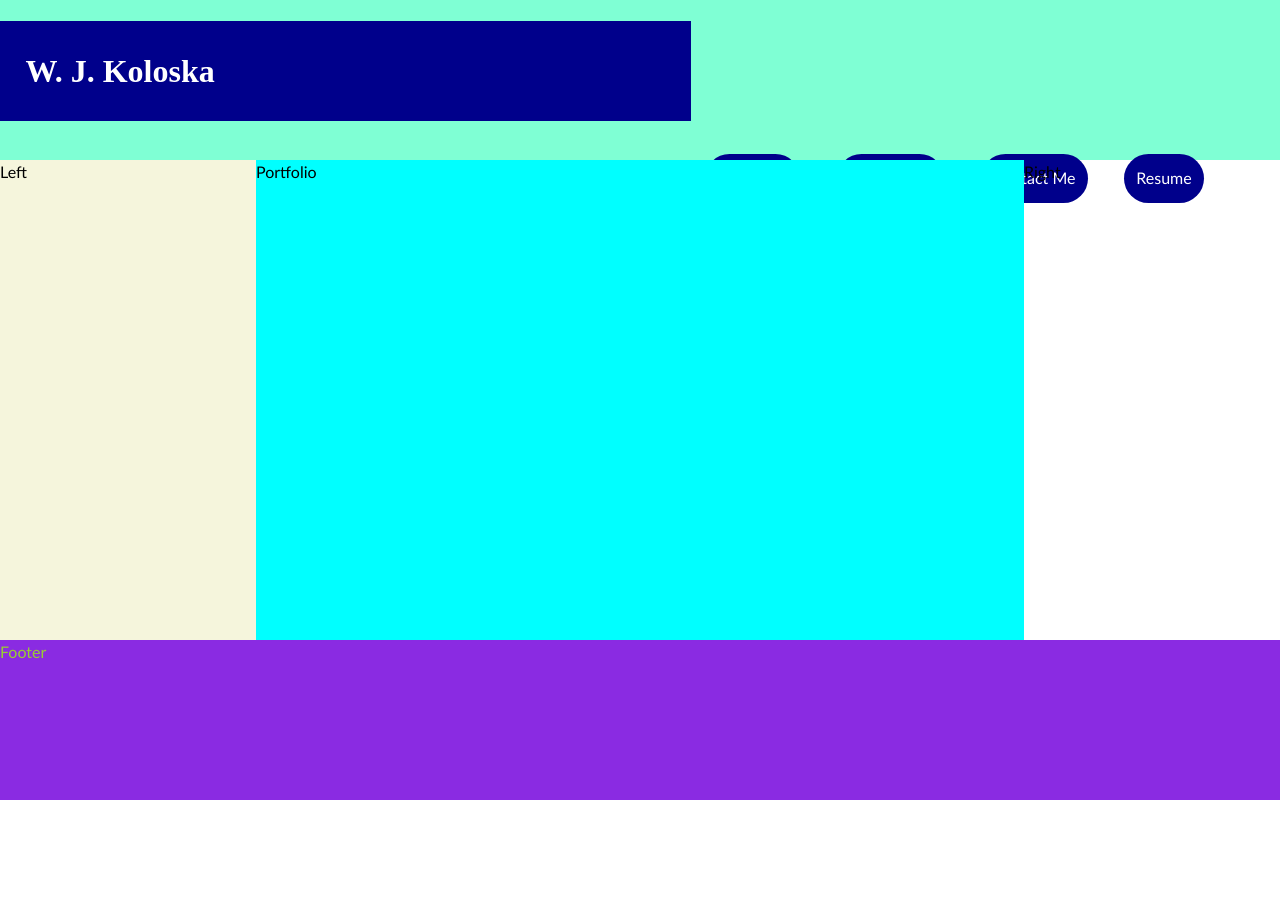
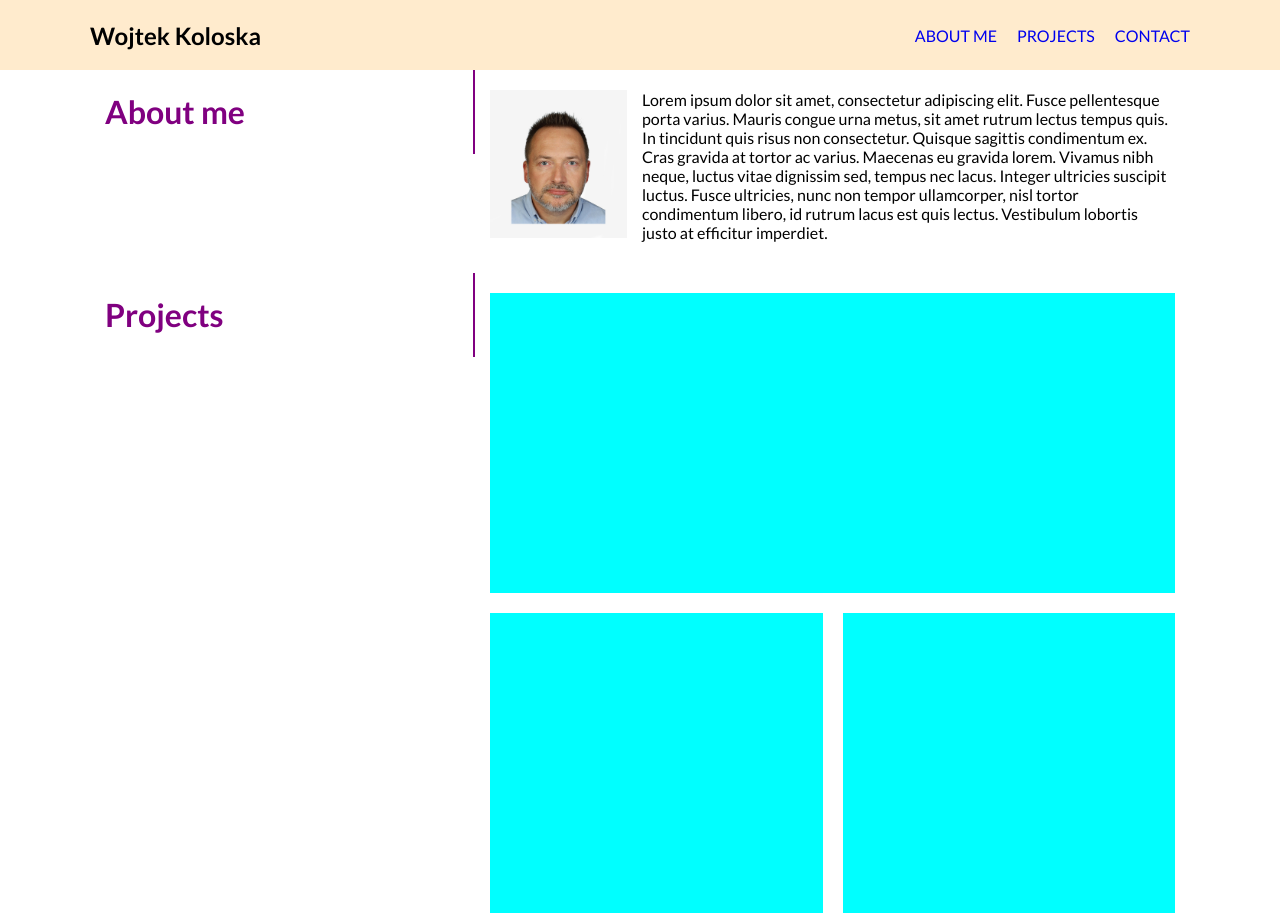
Before and after one commit to W-JK/WC2_Portfolio, a plain HTML site: page index.html in a window 1280 px wide. Shown: the top 916 px of the page. Before the commit the page ends 800 px from the top, so only its background shows below. Drawn offline with Linux system fonts and the light colour scheme; files that its build step writes are made by us from their sources; grey boxes are pictures that could not be loaded.

Commit message:
portfolio fonts & media Q

```diff
--- a/css/style.css
+++ b/css/style.css
@@ -1,142 +1,132 @@
-body {
+* {
+
+  box-sizing: border-box;
   margin: 0;
   padding: 0;
-  font-family: 'Trebuchet MS', 'Lucida Sans Unicode', 'Lucida Grande', 'Lucida Sans', Arial, sans-serif;
-  line-height: 1.5;
-
 }
 
-.mainGrid, html, body {
-  height: 100%;
-  min-width: 400px;
-  margin: 0;
+body {
+  font-family: 'Lato', Arial, sans-serif;
 }
 
-.mainGrid{
-  display: grid;
-  min-height: 100%;
-  grid-template-rows: 20% 60% 20%;
-  grid-template-columns: 20% 60% 20%;
-  grid-template-areas:
-  "header-wraper header-wraper header-wraper"
-  "assideLeft portfolio-wrapper assideRight"
-  "Footer Footer Footer"
-
- }
-/* mainGrid elements --------------------------- */
-
-
-
- #header-wraper {
-
-  grid-area: header-wraper;
-  background-color: aquamarine;
-
-
+.container {
+  width: 100%;
+  max-width: 1100px;
+  margin: 0 auto;
 }
 
-
- #assideLeft {
-  grid-area: assideLeft;
-  background-color: beige;
-
- }
- #aassideRight {
-  grid-area: assideRight;
-  background-color: rgb(11, 146, 236);
+header {
+  width: 100%;
+  display: flex;
+  align-items: center;
+  justify-content: space-between;
+  background-color: blanchedalmond;
+  height: 70px;
 }
 
-#portfolio-wrapper{
-  grid-area: portfolio-wrapper;
-  background-color: aqua;
-}
-#Footer {
-  grid-area: Footer ;
-  background-color:blueviolet;
+header nav {
+  display: flex;
+  width: fit-content;
+  align-items: center;
+  justify-content: space-between;
+  width: 100%;
 }
 
-/* mainGrid elements --------------------------- */
+header nav ul {
+  display: flex;
+}
+header nav ul li {
 
-
- /* no display ? */
- .page-banner-main {
-
-  background-size: cover;
-  background-repeat: no-repeat;
-  background-image: url(../images/02-hero-bg.jpg);
-
+  list-style: none;
+  margin-right: 20px;
+}
+header nav ul li:last-child {
+  margin-right: 0;
+}
+header nav ul li a {
+  text-decoration: none;
+  text-transform: uppercase;
 }
 
-/* NAV section */
-
-#myName {
-  display:block;
-  flex-direction: row;
-  align-items: flex-end;
-  position: inherit;
-
+.container {
+  width: 100%;
+  display: flex;
 }
 
-#myName h1 { /*name */
-  width: 50%;
-  font-family: 'Times New Roman', Times, serif;
-  font-size: 200%;
-  padding: 2%;
-  color: white;
-  background-color: darkblue;
-
-
+.container .container-left {
+  height: 100%;
+  border-right: 2px solid purple;
+  padding: 20px 15px;
+  width: 35%;
 }
 
- /* about me */
-#navigationGroup {
-  display: flex;
-  justify-content:right;
-  position: inherit;
-  gap: 1%;
-  padding-right: 5%;
-
-
-
-
-
-
+.container .container-left h2 {
+  font-size: 32px;
+  line-height: 44px;
+  color: purple;
 }
 
-#navigationGroup a  { /*kursor change on About */
-  cursor: pointer;
-  text-decoration: none;
-
-  color: white;
-  background-color: darkblue; /* buttons */
-  border-radius: 3rem;
-  padding: 1%;
-  margin: 1%;
-
-
+.container .container-right {
+  width: 65%;
+  float: left;
+  padding: 20px 15px;
 }
 
-/* NAV section */
-
-
-
-
-
-
-
- /*------------------- bylo -------------- */
-h1 {
-  font-size: xx-large;
-},
-h2,
-h3,
-h4,
-h5,
-h6 {
-  margin: 0;
+.container .container-right img {
+  height: auto;
+  width: 20%;
+  float: left;
+  margin: 0 15px 15px 0;
 }
 
-p {
-  margin: 0;
-  color:yellowgreen;
+.container .container-right p {
+  float: left;
 }
+
+.projects .container-right {
+  display: flex;
+  flex-wrap: wrap;
+}
+
+.project {
+  flex-basis: calc(50% - 10px);
+  background-color: aqua;
+  height: 300px;
+  margin-bottom: 20px;
+  margin-right: 20px;
+}
+.project:first-child {
+  flex-basis: 100%;
+  margin-bottom: 20px;
+}
+.project:nth-child(2n + 1) {
+  margin-right: 0;
+}
+
+@media screen and (max-width: 768px) {
+
+  .container {
+      flex-direction: column;
+  }
+  .container .container-left {
+      width: 100%;
+      border-right: none;
+      border-bottom: 2px solid purple;
+  }
+  .container .container-right {
+      width: 100%;
+  }
+  .project {
+      flex-basis: 100%;
+      height: 200px;
+      margin-bottom: 20px;
+      margin-right: 0px;
+  }
+  nav {
+      flex-direction: column;
+      align-items: center;
+  }
+  .name {
+      margin-bottom: 7px;
+  }
+}
--- a/index.html
+++ b/index.html
@@ -1,62 +1,65 @@
 <!DOCTYPE html>
-<html lang="en-gb">
-
+<html lang="en">
 <head>
     <meta charset="UTF-8">
+    <meta http-equiv="X-UA-Compatible" content="IE=edge">
     <meta name="viewport" content="width=device-width, initial-scale=1.0">
-  <meta http-equiv="X-UA-Compatible" content="ie=edge">
-  <title>WJK Web Development </title>
-  <link rel="stylesheet" href="./css/style.css" />
+    <title>WJK Portfolio</title>
+    <link href="https://fonts.googleapis.com/css2?family=Lato:wght@300;400;700&display=swap" rel="stylesheet">
+    <link rel="stylesheet" href="style.css">
 </head>
+<body>
+    <header>
+        <div class="container">
 
-<body>
+            <nav class="main-nav">
+                <div class="name">
+                    <h1>Wojtek Koloska</h1>
+                </div>
+                <ul>
+                    <li><a href="#">About me</a></li>
+                    <li><a href="#">Projects</a></li>
+                    <li><a href="#">Contact</a></li>
+                </ul>
+            </nav>
+        </div>
+    </header>
+    <main>
+        <!-- section.klasa i tab -->
+        <section class="about">
+            <div class="container">
+                <div class="container-left">
+                    <h2>About me</h2>
+                </div>
+                <div class="container-right">
 
-  <main id="page-wrapper" class="mainGrid">
-  <!-- Header ----------------------------------------------------------- -->
-
-
-     <!---   Nav Bar  -->
-  <header id="header-wraper" class="header">
-
-    <div id="myName" >
-      <h1>W. J. Koloska </h1>
+                    <p>
+                        <img src="./assets/dowód_IMG_0293 kopia2grey.jpg" alt="My face">
+                        Lorem ipsum dolor sit amet, consectetur adipiscing elit. Fusce pellentesque porta varius. Mauris congue urna metus, sit amet rutrum lectus tempus quis. In tincidunt quis risus non consectetur. Quisque sagittis condimentum ex. Cras gravida at tortor ac varius. Maecenas eu gravida lorem. Vivamus nibh neque, luctus vitae dignissim sed, tempus nec lacus. Integer ultricies suscipit luctus. Fusce ultricies, nunc non tempor ullamcorper, nisl tortor condimentum libero, id rutrum lacus est quis lectus. Vestibulum lobortis justo at efficitur imperdiet.</p>
                 </div>
-
-    <nav id="navigationGroup" class="main-navigation">
-        <a href="#"> About Me </a>
-        <a href="#"> My Projects </a>
-        <a href="#"> Contact Me  </a>
-        <a href="#"> Resume </a>
-    </nav>
-
-
-  <!-- Nav Bar     -->
-      <div id="pageBanner"  class="page-banner-main">  </div>
-
-
-
-
-
-
-
-
-
-
-
-
-    </header>
-    <!-- Header end ------------------------------------------------------------  -->
-
-    <div id="assideLeft" class="assideLeft"> Left  </div>
-    <div id="portfolio-wrapper" class="portfolioGrid">  Portfolio   </div>
-    <div id="assideRight" class="assideRight"> Right  </div>
-    <footer id="Footer" class="Footer">  <p> Footer </p>   </footer>
-
+            </div>
+        </section>
+        <section class="projects">
+            <div class="container">
+                <div class="container-left"><h2>Projects</h2></div>
+                <div class="container-right">
+                    <div class="project"></div>
+                    <div class="project"></div>
+                    <div class="project"></div>
+                    <div class="project"></div>
+                    <div class="project"></div>
+                    <div class="project"></div>
+                    <div class="project"></div>
+                </div>
+            </div>
+        </section>
+        <section class="contact">
+            <div class="container">
+                <div class="container-left"></div>
+                <div class="container-right"></div>
+            </div>
+        </section>
     </main>
-
-
-
-
+    <footer></footer>
 </body>
-
 </html>
```
Also changed, not shown: assets/02-portfolio-1.jpg (renamed from images/02-portfolio-1.jpg), assets/02-portfolio-2.jpg (renamed from images/02-portfolio-2.jpg), assets/02-portfolio-3.jpg (renamed from images/02-portfolio-3.jpg), assets/02-portfolio-4.jpg (renamed from images/02-portfolio-4.jpg), assets/02-run-buddy.jpg (renamed from images/02-run-buddy.jpg), assets/dowód_IMG_0293 kopia2grey.jpg (added), 1 other file. Lines whose indentation alone changed are shown as unchanged.
